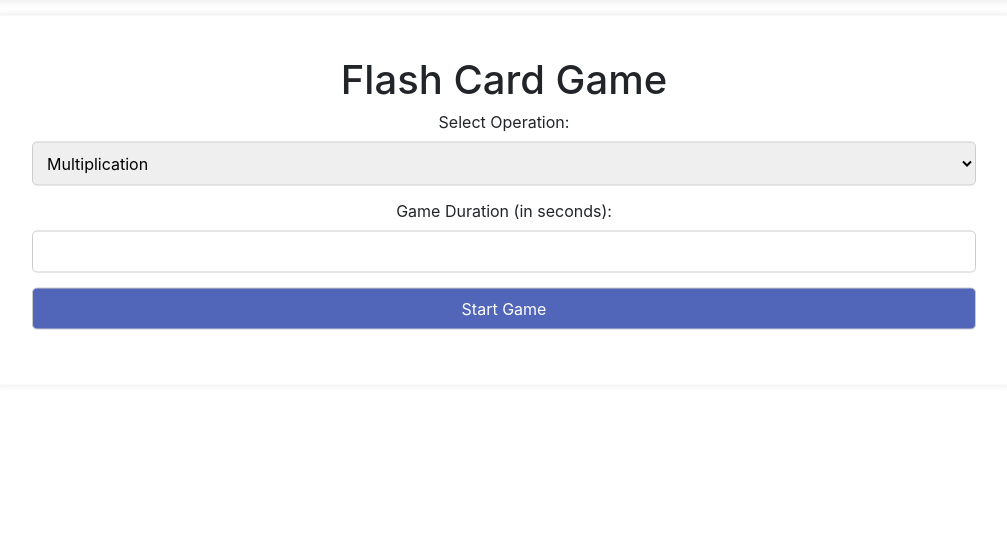
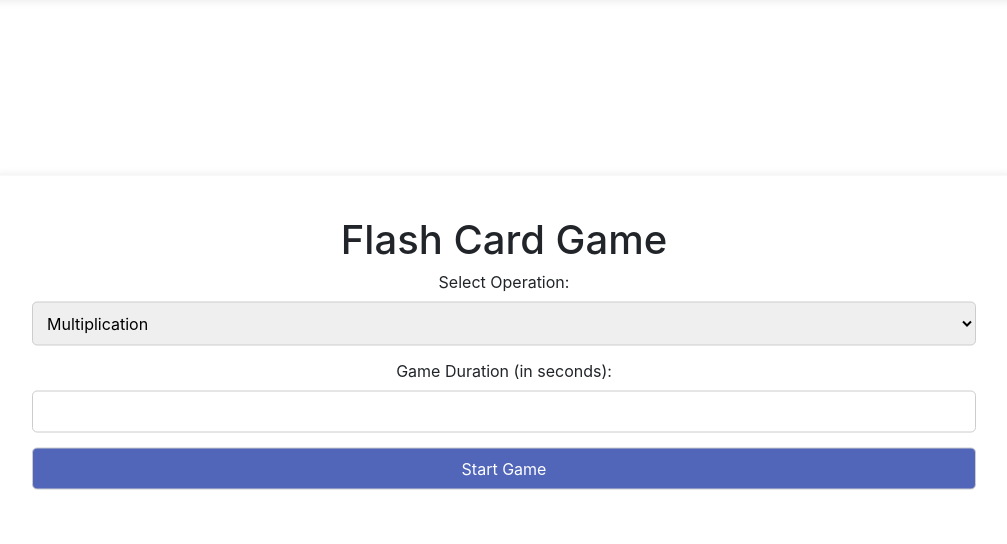
Before and after one commit to lhienga/flashcard-game, a Flask app: page / in a window 1280 px wide. Shown: the part 40-584 px from the top of the page, without its empty margins (136-1143 px from the left). Run offline with Flask 3, Linux system fonts and the light colour scheme; a user stored in the database is signed in; some libraries are stand-ins or nearby versions.

Commit message:
fix start game css

```diff
--- a/static/start_game.css
+++ b/static/start_game.css
@@ -33,7 +33,7 @@
 
 .container {
     position: absolute;
-    top: 30%;
+    top: 50%;
     left: 50%;
     transform: translate(-50%, -50%);
     max-width: 80%; /* Increase the max-width to make the box larger */
```
